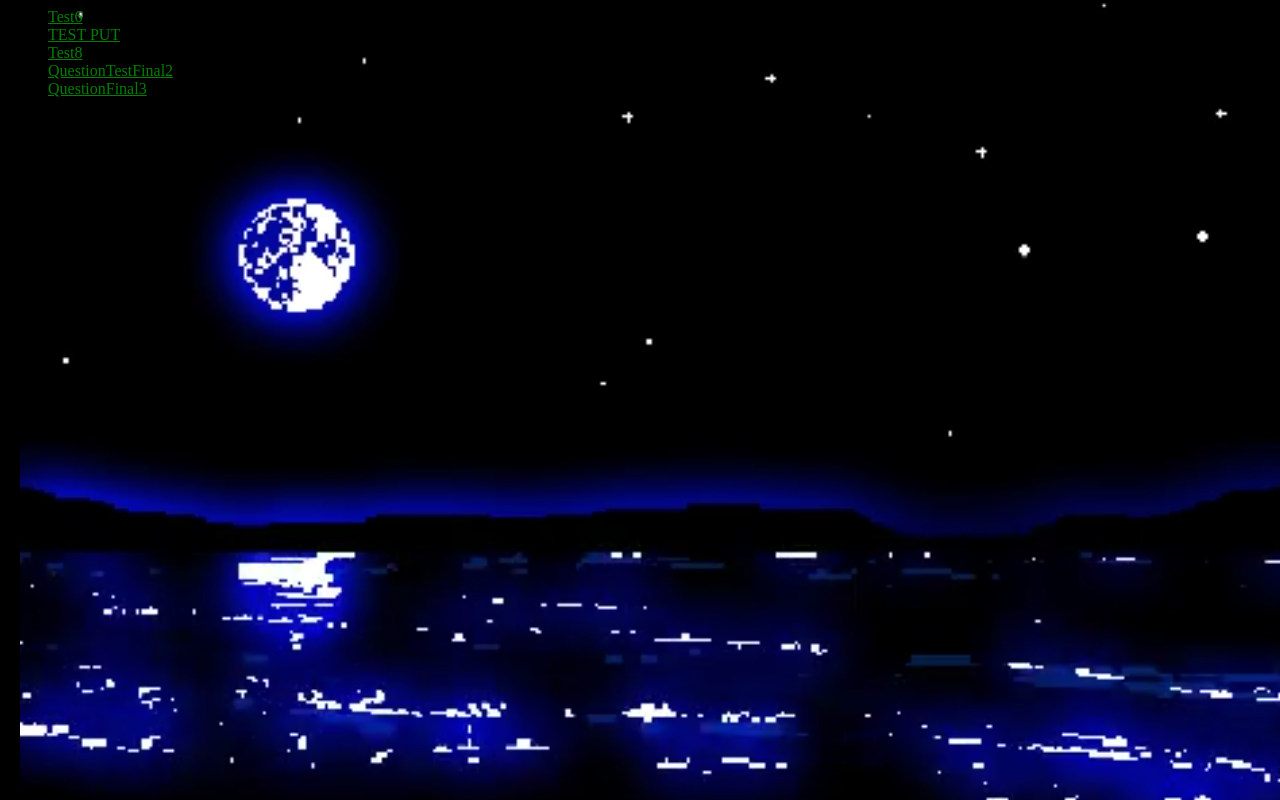
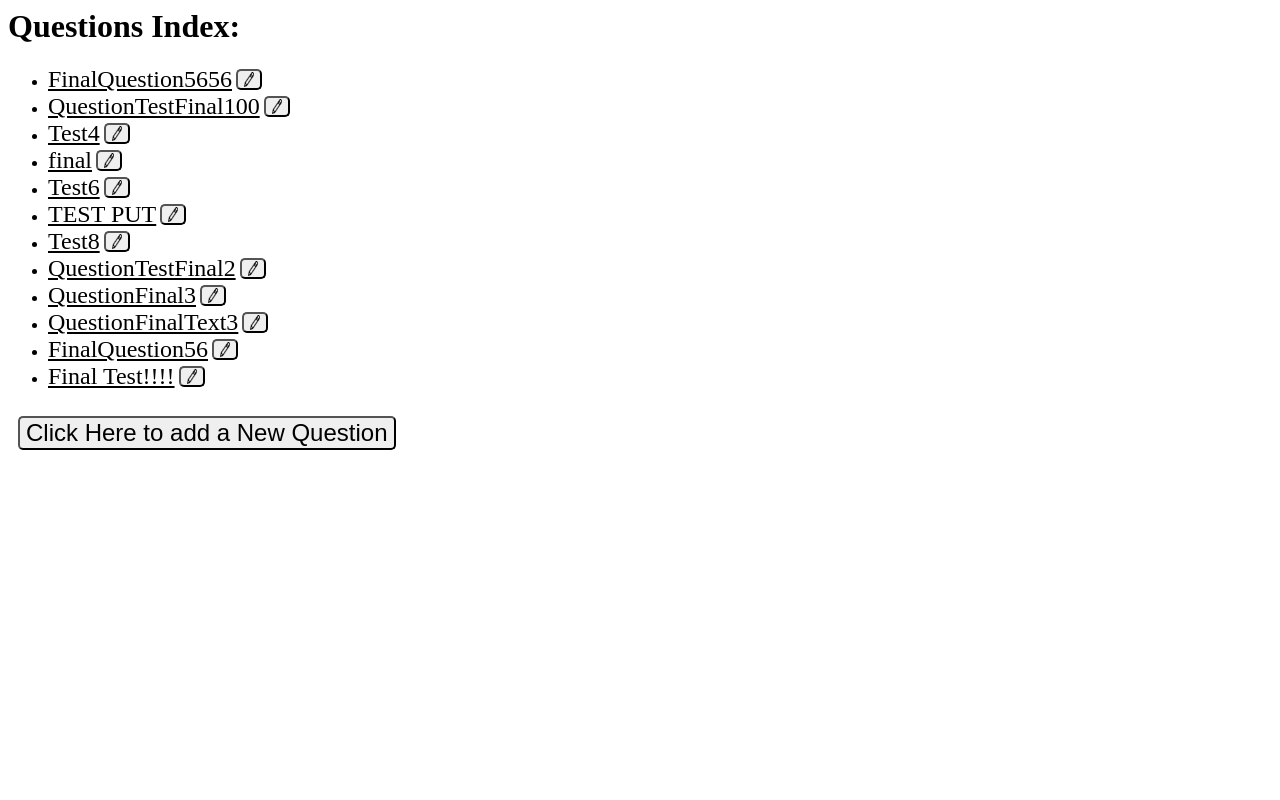
Before and after one commit to Carlos56g/LenguajesModernosDjango, a Django app: page /polls/ in a window 1280 px wide. Run offline with Django 5.2, Linux system fonts and the light colour scheme; data comes from the database, SQL or seed files in the repository; both versions use the stored data as it was after the commit.

Commit message:
Questions CRUD Completed

```diff
--- a/mysite/polls/static/polls/style.css
+++ b/mysite/polls/static/polls/style.css
@@ -1,7 +1,41 @@
 li a {
-    color: green;
+    font-size: x-large;
+    color: rgb(0, 0, 0);
 }
 
-body {
-    background: white url("images/background.png") no-repeat;
+li a:hover{
+    color: #006aff;
 }
+
+.addQuestion{
+    padding: 10px;
+}
+
+.addQuestion button{
+    font-size: x-large;
+}
+
+.editButton img{
+    width: 10px;
+    height: 15px;
+}
+
+
+button{
+    border-radius: 5px;
+    cursor: pointer;
+}
+
+button:hover{
+    background-color: #0030aa;
+    color: #ffffff;
+}
+
+ button.deleteButton{
+    background-color: rgb(255, 155, 155);
+}
+
+ button.deleteButton:hover{
+    background-color: rgb(152, 0, 0);
+    color: #ffffff;
+}
--- a/mysite/polls/templates/polls/detail.html
+++ b/mysite/polls/templates/polls/detail.html
@@ -1,3 +1,5 @@
+{% load static %}
+<link rel="stylesheet" href="{% static 'polls/style.css' %}">
 <!DOCTYPE html>
 <html lang="en">
 <head>
@@ -16,7 +18,9 @@
                 <label for="choice{{ forloop.counter}}">{{choice.choice_text}}</label><br>
                 {% endfor %}
         </fieldset>
-        <input type="submit" value="Vote">
+        <button type="submit">Vote</button>
     </form>
+    <br>
+    <button type="button" onclick="window.location.href='{% url 'polls:index' %}'" >Index</button>
 </body>
 </html>
--- a/mysite/polls/templates/polls/index.html
+++ b/mysite/polls/templates/polls/index.html
@@ -8,14 +8,37 @@
     <title>Index</title>
 </head>
 <body>
-    {% if latest_question_list %}
+    <h1>Questions Index:</h1>
+    <!--{% if latest_question_list %}
         <ul>
             {% for question in latest_question_list %}
-                <li><a href="{% url 'polls:detail' question.id %}">{{question.question_text}}</a></li>
-                {% endfor %}
+            <li>
+                <a href="{% url 'polls:detail' question.id %}">{{question.question_text}}</a>
+                <button onclick="window.location.href='{% url 'polls:updateQuestion' question.id %}'">Modify Question</button>
+            </li>
+            {% endfor %}
         </ul>
         {% else %}
             <p>No polls are available.</p>
-        {% endif %}
+        {% endif %}-->
+
+    {% if question_list %}
+        <ul>
+            {% for question in question_list %}
+            <li>
+                <a href="{% url 'polls:detail' question.id %}">{{question.question_text}}</a>
+                <button onclick="window.location.href='{% url 'polls:updateQuestion' question.id %}'" class="editButton"><img src="{% static 'polls/images/Pencil.png' %}"></img></button>
+            </li>
+            {% endfor %}
+        </ul>
+        {% else %}
+            <p>No polls are available.</p>
+    {% endif %}
+
+
+
+        <div class="addQuestion">
+            <button onclick="window.location.href='{% url 'polls:newQuestion' %}'">Click Here to add a New Question</button>
+        </div>
 </body>
 </html>
--- a/mysite/polls/templates/polls/results.html
+++ b/mysite/polls/templates/polls/results.html
@@ -1,3 +1,5 @@
+{% load static %}
+<link rel="stylesheet" href="{% static 'polls/style.css' %}">
 <!DOCTYPE html>
 <html lang="en">
 <head>
--- a/mysite/polls/urls.py
+++ b/mysite/polls/urls.py
@@ -4,10 +4,11 @@ from . import views
 
 app_name="polls"
 urlpatterns = [
-
     path("", views.IndexView.as_view(), name="index"),
+    path("newQuestion", views.QuestionCreateView.as_view(), name="newQuestion"),
     path("<int:pk>/", views.DetailView.as_view(), name="detail"),
     path("<int:pk>/results/", views.ResultsView.as_view(), name="results"),
     path("<int:question_id>/vote/",views.vote, name="vote"),
-
+    path("<int:pk>/UpdateQuestion", views.UpdateQuestion.as_view(), name="updateQuestion"),
+    path("<int:question_id>/put/", views.putQuestion, name="putQuestion"),
 ]
--- a/mysite/polls/views.py
+++ b/mysite/polls/views.py
@@ -4,31 +4,31 @@ from django.db.models.query import QuerySet
 from django.http import HttpResponseRedirect
 from django.shortcuts import get_object_or_404, render
 from django.urls import reverse
+from django.urls import reverse_lazy
 from django.views import generic
 from django.utils import timezone
+from django.views.generic.edit import CreateView, DeleteView
+from .models import Choice, Question
 
-
-
-from .models import Choice, Question
 
 class IndexView(generic.ListView):
     template_name = "polls/index.html"
-    context_object_name="latest_question_list"
 
+    #context_object_name="latest_question_list"
+    #def get_queryset(self):
+    #   return Question.objects.filter(pub_date__lte=timezone.now()).order_by("-pub_date")[:5]
+
+    context_object_name="question_list"
     def get_queryset(self):
-        return Question.objects.filter(pub_date__lte=timezone.now()).order_by("-pub_date")[:5]
+        return Question.objects.filter().order_by("-pub_date")
 
 class DetailView(generic.DetailView):
     model=Question
     template_name="polls/detail.html"
 
-    def get_queryset(self):
-        return Question.objects.filter(pub_date__lte=timezone.now())
-
 class ResultsView(generic.DetailView):
     model=Question
     template_name="polls/results.html"
-
 
 def vote(request, question_id):
     question=get_object_or_404(Question, pk=question_id)
@@ -47,3 +47,53 @@ def vote(request, question_id):
         selected_choice.votes=F("votes")+1
         selected_choice.save()
         return HttpResponseRedirect(reverse("polls:results", args=(question.id,)))
+
+
+class QuestionCreateView(CreateView):
+    model = Question
+    fields = ["question_text", "pub_date"]
+    success_url=reverse_lazy("polls:index")
+
+    def form_valid(self, form):
+        question=form.save(commit=False)
+
+        question.save()
+
+        choice_texts=self.request.POST.getlist('choice_text')
+        for choice_text in choice_texts:
+            if choice_text:
+                Choice.objects.create(question=question, choice_text=choice_text)
+
+        return super().form_valid(form)
+
+
+class UpdateQuestion(generic.DetailView):
+    model=Question
+    template_name="polls/update_question.html"
+
+def putQuestion(request, question_id):
+
+    Uquestion = get_object_or_404(Question, pk=question_id)
+    selection=request.POST.get('action')
+    if selection=='Update':
+        Uquestion.question_text = request.POST.get('question_text')
+        Uquestion.pub_date = request.POST.get('pub_date')
+        choice_texts=request.POST.getlist('choice_text')
+        auxQuestions=list(Uquestion.choice_set.all())
+        Uquestion.choice_set.all().delete()
+        for i, choice_text in enumerate(choice_texts):
+                if choice_text:
+                    if(i<len(auxQuestions)):
+                        Choice.objects.create(question=Uquestion, choice_text=choice_text, votes=auxQuestions[i].votes)
+                    else:
+                        Choice.objects.create(question=Uquestion, choice_text=choice_text)
+        Uquestion.save()
+        return HttpResponseRedirect(reverse('polls:detail', args=(Uquestion.id,)))
+    elif selection=='Delete':
+        Uquestion.delete()
+        return HttpResponseRedirect(reverse('polls:index'))
+
+
+
+def putChoice(request, choice):
+    Uchoice=get_object_or_404(Question, pk=choice.question_id)
```
Also changed, not shown: mysite/polls/templates/polls/question_form.html (added, +63 -0 lines), mysite/polls/templates/polls/update_question.html (added, +60 -0 lines), mysite/db.sqlite3, mysite/polls/static/polls/images/Pencil.png (added).
